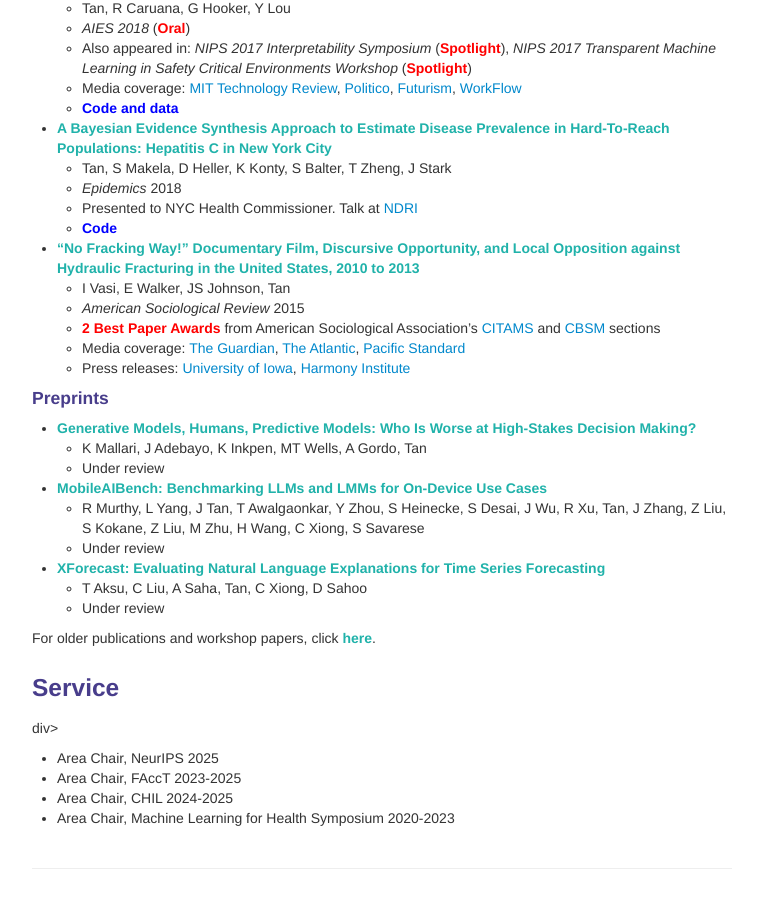
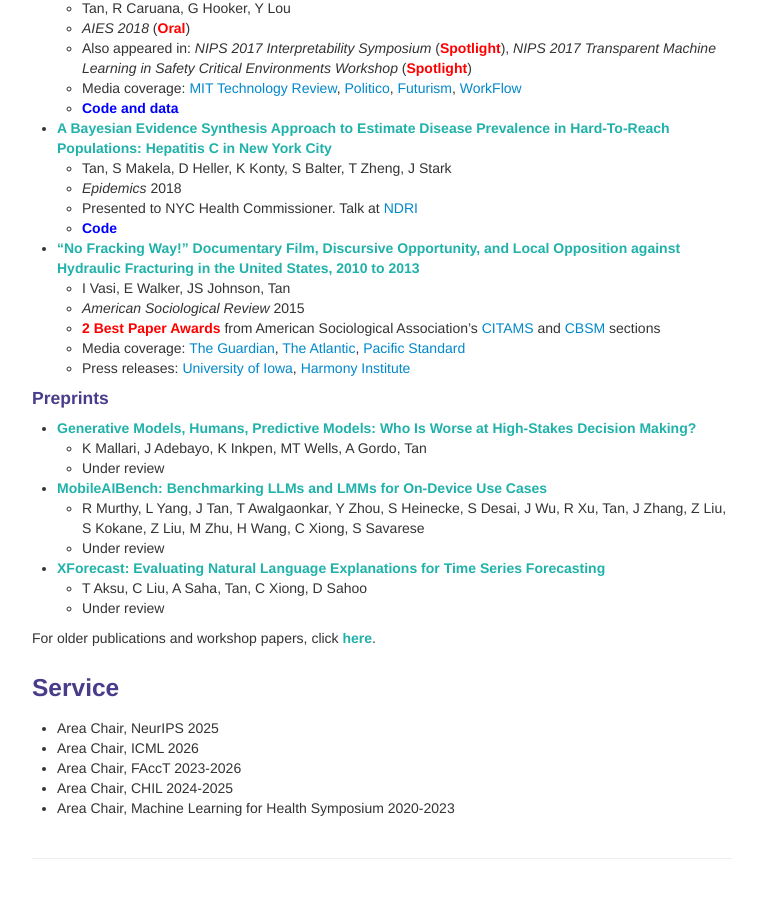
Before and after one commit to shftan/shftan.github.io, a Jekyll site: the page built from index.md, in a window 1280 px wide and 900 px high, scrolled down 1874 px. Shown: the whole window, without its empty margins (258-1021 px from the left). Built offline with Jekyll 4.4.1, drawn with Linux system fonts in a browser that asks for light colours.

Commit message:
Update index.md

```diff
--- a/index.md
+++ b/index.md
@@ -121,8 +121,9 @@ For other news, click <a class="paper" href="oldernews.html">here</a>.
 For older publications and workshop papers, click <a class="paper" href="olderpublications.html">here</a>.
 
 <div class="row-fluid" id="service"><h3>Service</h3>
-</div>div>
+</div>
 - Area Chair, NeurIPS 2025
-- Area Chair, FAccT 2023-2025
+- Area Chair, ICML 2026
+- Area Chair, FAccT 2023-2026
 - Area Chair, CHIL 2024-2025
 - Area Chair, Machine Learning for Health Symposium 2020-2023
```
